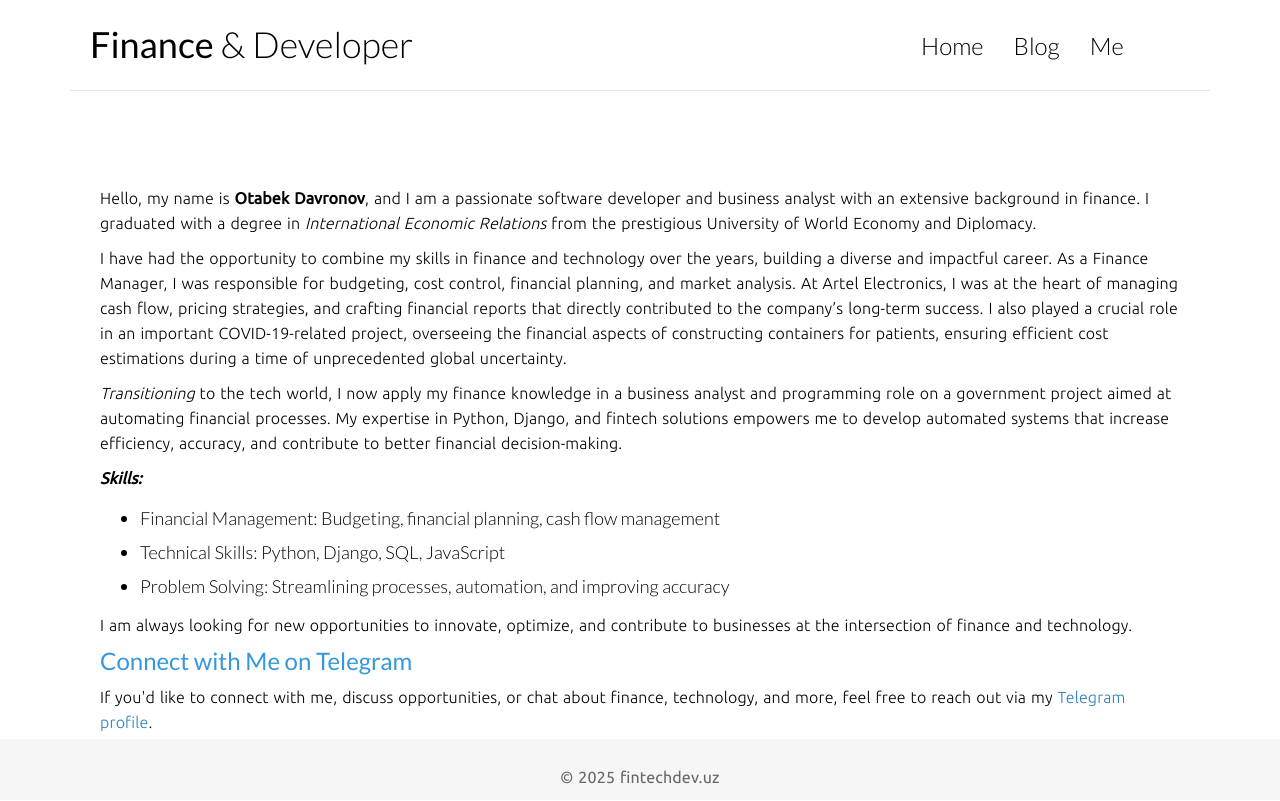
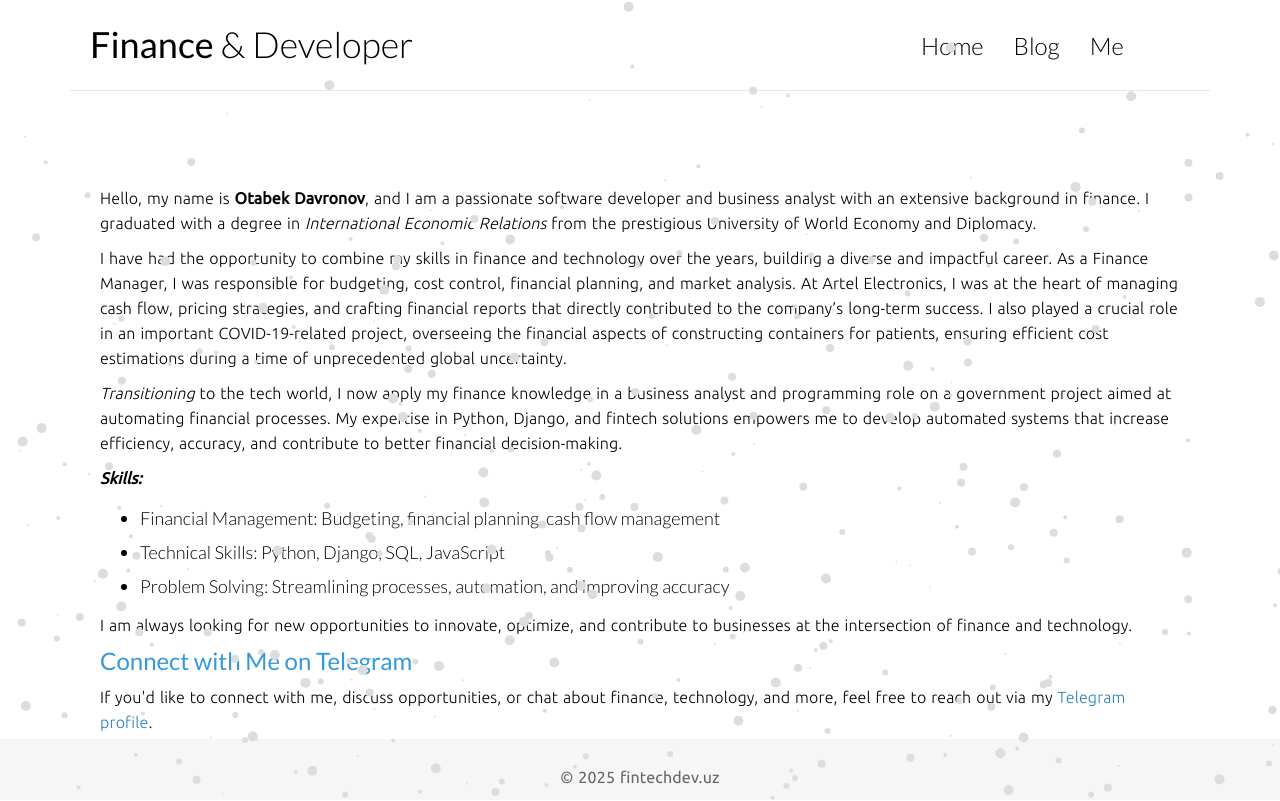
Before and after one commit to Otabek33/blog, a Django app: template my_personal_blog/templates/blog/1/about.html in a window 1280 px wide. Run offline with Django 5.2, Linux system fonts and the light colour scheme; the template is opened without the code that fills it, so the values that code supplies are empty; some libraries are stand-ins or nearby versions; some web fonts are replaced.

Commit message:
adding snow

```diff
--- a/my_personal_blog/templates/base.html
+++ b/my_personal_blog/templates/base.html
@@ -29,6 +29,7 @@
   html {
     height: 100%;
 }
+
 #site-footer {
     position: fixed;
     left: 0;
@@ -90,7 +91,76 @@
 
 
 </script>
+<script>
+  const NUMBER_OF_SNOWFLAKES = 300;
+const MAX_SNOWFLAKE_SIZE = 5;
+const MAX_SNOWFLAKE_SPEED = 2;
+const SNOWFLAKE_COLOUR = '#ddd';
+const snowflakes = [];
 
+const canvas = document.createElement('canvas');
+canvas.style.position = 'absolute';
+canvas.style.pointerEvents = 'none';
+canvas.style.top = '0px';
+canvas.width = window.innerWidth;
+canvas.height = window.innerHeight;
+document.body.appendChild(canvas);
+
+const ctx = canvas.getContext('2d');
+
+
+const createSnowflake = () => ({
+    x: Math.random() * canvas.width,
+    y: Math.random() * canvas.height,
+    radius: Math.floor(Math.random() * MAX_SNOWFLAKE_SIZE) + 1,
+    color: SNOWFLAKE_COLOUR,
+    speed: Math.random() * MAX_SNOWFLAKE_SPEED + 1,
+    sway: Math.random() - 0.5 // next
+});
+
+const drawSnowflake = snowflake => {
+    ctx.beginPath();
+    ctx.arc(snowflake.x, snowflake.y, snowflake.radius, 0, Math.PI * 2);
+    ctx.fillStyle = snowflake.color;
+    ctx.fill();
+    ctx.closePath();
+}
+
+const updateSnowflake = snowflake => {
+    snowflake.y += snowflake.speed;
+    snowflake.x += snowflake.sway; // next
+    if (snowflake.y > canvas.height) {
+        Object.assign(snowflake, createSnowflake());
+    }
+}
+
+const animate = () => {
+    ctx.clearRect(0, 0, canvas.width, canvas.height);
+
+    snowflakes.forEach(snowflake => {
+        updateSnowflake(snowflake);
+        drawSnowflake(snowflake);
+    });
+
+    requestAnimationFrame(animate);
+}
+
+for (let i = 0; i < NUMBER_OF_SNOWFLAKES; i++) {
+    snowflakes.push(createSnowflake());
+}
+
+window.addEventListener('resize', () => {
+    canvas.width = window.innerWidth;
+    canvas.height = window.innerHeight;
+});
+
+window.addEventListener('scroll', () => {
+    canvas.style.top = `${window.scrollY}px`;
+});
+
+// setInterval(animate, 15);
+animate()
+</script>
 {% block additional_js %}{% endblock %}
 </body>
 </html>
```
